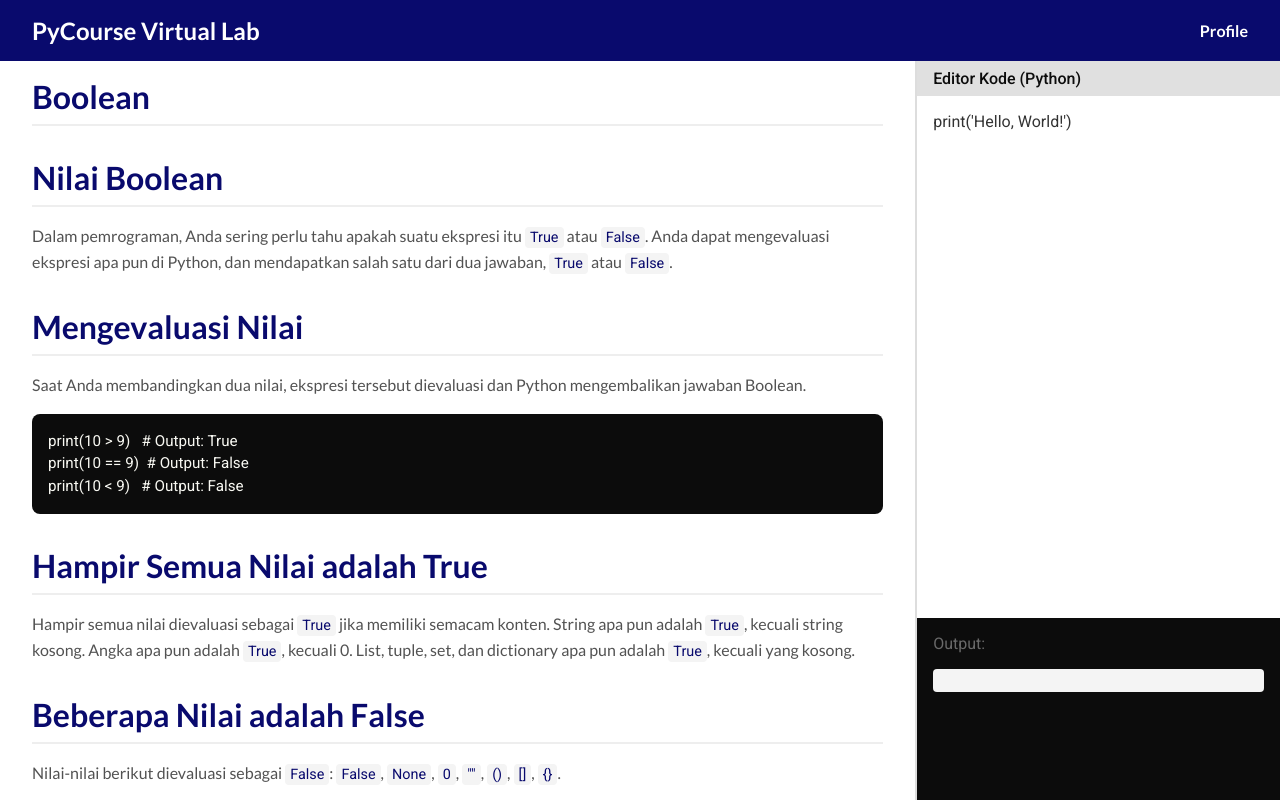
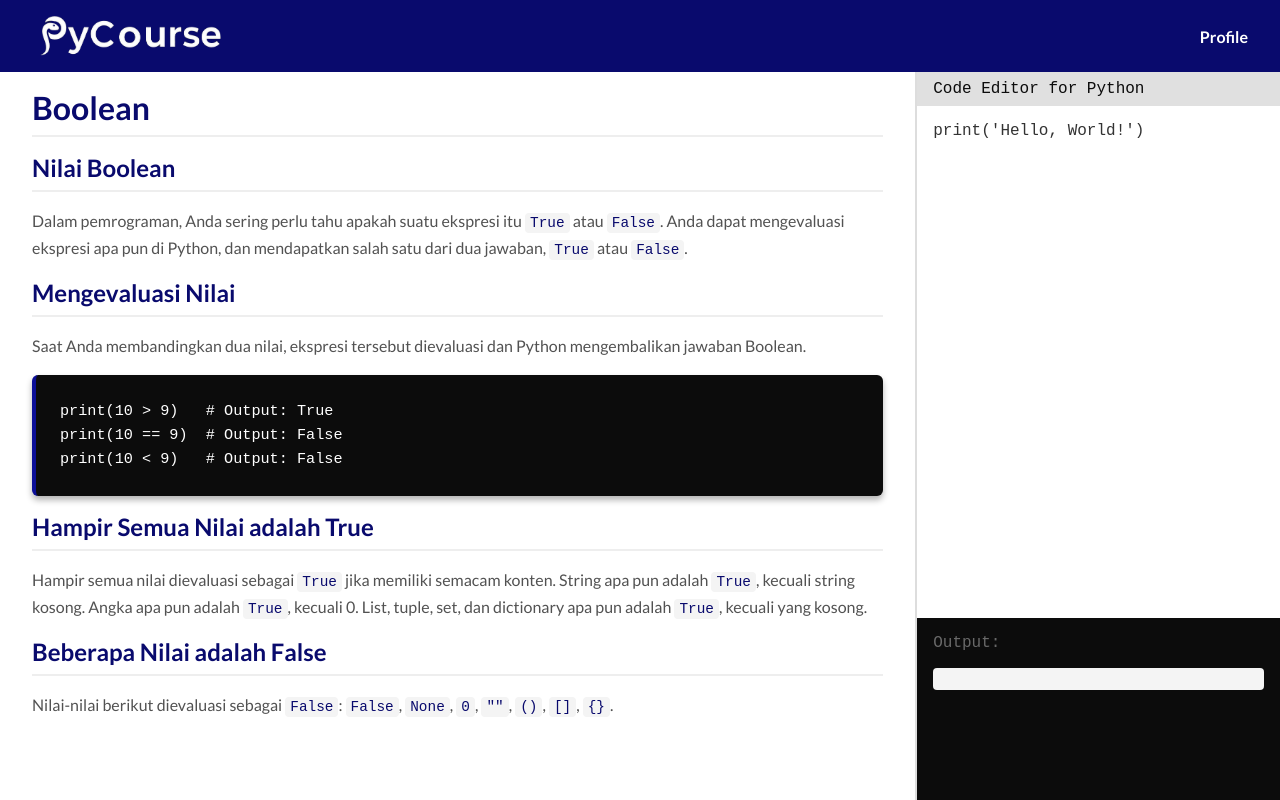
Before and after one commit to nathanpriandi/Virtual-Lab-PyCourse, a React (Vite) app in the folder frontend/: page /module/boolean in a window 1280 px wide. Built offline with nearby package versions, Linux system fonts and the light colour scheme.

Commit message:
fix: navbar logo and module page

```diff
--- a/frontend/src/components/CodeEditor.jsx
+++ b/frontend/src/components/CodeEditor.jsx
@@ -5,7 +5,7 @@ function CodeEditor() {
   return (
     <div className={styles.editorContainer}>
       <div className={styles.editorHeader}>
-        <span>Editor Kode (Python)</span>
+        <span>Code Editor for Python</span>
       </div>
       <textarea
         className={styles.textArea}
--- a/frontend/src/components/CodeEditor.module.css
+++ b/frontend/src/components/CodeEditor.module.css
@@ -9,7 +9,7 @@
 .editorHeader {
   background-color: #e0e0e0;
   padding: 0.5rem 1rem;
-  font-family: 'Roboto', monospace;
+  font-family: 'Courier New', Courier, monospace;
   font-weight: 500;
 }
 
@@ -17,7 +17,7 @@
   flex-grow: 1;
   border: none;
   padding: 1rem;
-  font-family: 'Roboto', monospace;
+  font-family: 'Courier New', Courier, monospace;
   font-size: 1rem;
   background-color: #fff;
   color: #333;
@@ -33,7 +33,7 @@
   background-color: var(--black-primary);
   color: var(--white-primary);
   padding: 1rem;
-  font-family: 'Roboto', monospace;
+  font-family: 'Courier New', Courier, monospace;
   overflow-y: auto;
 }
 
--- a/frontend/src/components/ModulePage.module.css
+++ b/frontend/src/components/ModulePage.module.css
@@ -37,10 +37,11 @@
   padding: 1rem;
   border-radius: 8px;
   overflow-x: auto;
+  font-family: 'Courier New', Courier, monospace;
 }
 
 .materiSide code {
-  font-family: 'Roboto', monospace;
+  font-family: 'Courier New', Courier, monospace;
 }
 
 /* ... (kode .pageContainer, .moduleLayout, dll. Anda) ... */
@@ -51,7 +52,7 @@
   font-size: 2rem; /* Ukuran lebih besar untuk sub-judul */
   font-weight: 700;
   color: var(--navy-blue-dark);
-  margin-top: 2rem;
+  margin-top: 1rem;
   margin-bottom: 1rem;
   border-bottom: 2px solid #eee; /* Garis bawah tipis */
   padding-bottom: 0.5rem;
@@ -61,9 +62,11 @@
   font-family: 'Lato', sans-serif;
   font-size: 1.5rem;
   font-weight: 700;
-  color: var(--black-primary);
-  margin-top: 1.5rem;
+  color: var(--navy-blue-dark);
+  margin-top: 1rem;
   margin-bottom: 0.5rem;
+  border-bottom: 2px solid #eee; /* Garis bawah tipis */
+  padding-bottom: 0.5rem;
 }
 
 .materiSide p, .materiSide ul, .materiSide li {
@@ -79,7 +82,7 @@
 }
 
 .materiSide code {
-  font-family: 'Roboto', monospace;
+  font-family: 'Courier New', Courier, monospace;
   background-color: #f4f4f4;
   color: var(--navy-blue-dark);
   padding: 2px 5px;
@@ -88,14 +91,17 @@
 }
 
 .materiSide pre {
-  font-family: 'Roboto', monospace;
-  background-color: var(--black-primary);
-  color: #f8f8f2; /* Warna teks terang untuk latar gelap */
-  padding: 1rem;
-  border-radius: 8px;
+  font-family: 'Courier New', Courier, monospace;
+  background-color: var(--black-primary); /* Background hitam gelap */
+  color: var(--white-primary); /* Teks putih */
+  padding: 1.5rem;
+  border-radius: 6px;
+  border-left: 4px solid var(--navy-blue-light); /* Border kiri biru terang */
   overflow-x: auto; /* Scroll horizontal jika kode panjang */
   font-size: 0.95rem;
-  line-height: 1.5;
+  line-height: 1.6;
+  box-shadow: 0 4px 6px rgba(0, 0, 0, 0.3); /* Shadow untuk depth */
+  position: relative;
 }
 
 /* Ini untuk menghapus style default 'code' di dalam 'pre' */
--- a/frontend/src/components/Navbar.jsx
+++ b/frontend/src/components/Navbar.jsx
@@ -1,12 +1,17 @@
 import React from 'react';
 import styles from './Navbar.module.css';
 import { Link } from 'react-router-dom';
+import logoImage from '../assets/pycourse-logo.png';
 
 function Navbar() {
   return (
     <nav className={styles.navbar}>
       <Link to="/" className={styles.logoLink}>
-        <h1>PyCourse Virtual Lab</h1>
+        <img
+          src={logoImage}
+          alt="PyCourse Logo"
+          className={styles.logoImage}
+        />
       </Link>
 
       <div className={styles.navLinks}>
--- a/frontend/src/components/Navbar.module.css
+++ b/frontend/src/components/Navbar.module.css
@@ -10,6 +10,8 @@
 .logoLink {
   text-decoration: none;
   color: var(--white-primary);
+  display: flex;
+  align-items: center;
 }
 
 .logoLink h1 {
@@ -33,3 +35,9 @@
 .navLink:hover {
   opacity: 0.8;
 }
+
+.logoImage {
+  height: 40px;
+  width: auto;
+  display: block;
+}
--- a/frontend/src/data/modules.js
+++ b/frontend/src/data/modules.js
@@ -3,10 +3,10 @@ export const modules = [
     id: 'variables-syntax',
     title: 'Variables & Syntax',
     materi: `
-      <h2>Memulai dengan Python</h2>
+      <h3>Memulai dengan Python</h3>
       <p>Python dikenal dengan sintaksnya yang sederhana dan mudah dibaca, mirip dengan bahasa Inggris. Python menggunakan indentasi (spasi di awal baris) untuk mendefinisikan blok kode, tidak seperti bahasa lain yang sering menggunakan kurung kurawal.</p>
 
-      <h2>Apa itu Variabel?</h2>
+      <h3>Apa itu Variabel?</h3>
       <p>Variabel adalah wadah untuk menyimpan nilai data. Dalam Python, variabel dibuat saat Anda pertama kali memberinya nilai. Anda tidak perlu mendeklarasikan tipe variabel secara eksplisit.</p>
       <pre><code># x adalah variabel bertipe int (integer)
 x = 5
@@ -17,10 +17,10 @@ nama = "Michael"
 print(x)
 print(nama)</code></pre>
 
-      <h2>Aturan Penamaan Variabel</h2>
+      <h3>Aturan Penamaan Variabel</h3>
       <p>Sebuah variabel harus dimulai dengan huruf atau karakter garis bawah (_). Variabel tidak bisa dimulai dengan angka dan hanya boleh berisi karakter alfanumerik dan garis bawah (A-z, 0-9, dan _). Ingat, nama variabel di Python bersifat <b>case-sensitive</b> (<code>usia</code> dan <code>USIA</code> adalah dua variabel yang berbeda).</p>
 
-      <h2>Komentar (Comments)</h2>
+      <h3>Komentar (Comments)</h3>
       <p>Komentar digunakan untuk menjelaskan kode dan membuat kode lebih mudah dibaca. Komentar di Python dimulai dengan tanda <code>#</code>.</p>
       <pre><code># Ini adalah komentar satu baris
 print("Hello, World!")</code></pre>
@@ -30,7 +30,7 @@ print("Hello, World!")</code></pre>
     id: 'data-types',
     title: 'Data Types',
     materi: `
-      <h2>Tipe Data Bawaan</h2>
+      <h3>Tipe Data Bawaan</h3>
       <p>Variabel dapat menyimpan data dari tipe yang berbeda, dan tipe yang berbeda dapat melakukan hal yang berbeda. Python memiliki tipe data bawaan berikut secara default:</p>
       <ul>
         <li><b>Text Type:</b> <code>str</code></li>
@@ -42,7 +42,7 @@ print("Hello, World!")</code></pre>
         <li><b>Binary Types:</b> <code>bytes</code>, <code>bytearray</code>, <code>memoryview</code></li>
       </ul>
 
-      <h2>Mendapatkan Tipe Data</h2>
+      <h3>Mendapatkan Tipe Data</h3>
       <p>Anda bisa mendapatkan tipe data dari variabel apa pun dengan menggunakan fungsi <code>type()</code>.</p>
       <pre><code>x = 5
 print(type(x))  # Output: <class 'int'>
@@ -58,7 +58,7 @@ print(type(z))  # Output: <class 'float'></code></pre>
     id: 'numbers',
     title: 'Numbers',
     materi: `
-      <h2>Tipe Angka Python</h2>
+      <h3>Tipe Angka Python</h3>
       <p>Ada tiga tipe angka numerik dalam Python: <code>int</code>, <code>float</code>, dan <code>complex</code>.</p>
 
       <h3>Integer (int)</h3>
@@ -84,7 +84,7 @@ z = -5j</code></pre>
     id: 'casting',
     title: 'Casting',
     materi: `
-      <h2>Apa itu Casting?</h2>
+      <h3>Apa itu Casting?</h3>
       <p>Terkadang, Anda mungkin perlu menentukan tipe data pada sebuah variabel. Ini dapat dilakukan dengan *casting*. Python adalah bahasa berorientasi objek, dan karenanya ia menggunakan fungsi konstruktor untuk melakukan casting:</p>
       <ul>
         <li><code>int()</code> - membuat bilangan bulat dari literal integer, float (dengan membulatkan ke bawah), atau string (jika string mewakili bilangan bulat).</li>
@@ -92,7 +92,7 @@ z = -5j</code></pre>
         <li><code>str()</code> - membuat string dari berbagai tipe data, termasuk integer, float, dan string.</li>
       </ul>
 
-      <h2>Contoh Casting</h2>
+      <h3>Contoh Casting</h3>
       <pre><code># Integer
 x = int(1)     # x akan menjadi 1
 y = int(2.8)   # y akan menjadi 2
@@ -113,19 +113,19 @@ u = str(3.0)     # u akan menjadi '3.0'</code></pre>
     id: 'boolean',
     title: 'Boolean',
     materi: `
-      <h2>Nilai Boolean</h2>
+      <h3>Nilai Boolean</h3>
       <p>Dalam pemrograman, Anda sering perlu tahu apakah suatu ekspresi itu <code>True</code> atau <code>False</code>. Anda dapat mengevaluasi ekspresi apa pun di Python, dan mendapatkan salah satu dari dua jawaban, <code>True</code> atau <code>False</code>.</p>
 
-      <h2>Mengevaluasi Nilai</h2>
+      <h3>Mengevaluasi Nilai</h3>
       <p>Saat Anda membandingkan dua nilai, ekspresi tersebut dievaluasi dan Python mengembalikan jawaban Boolean.</p>
       <pre><code>print(10 > 9)   # Output: True
 print(10 == 9)  # Output: False
 print(10 < 9)   # Output: False</code></pre>
 
-      <h2>Hampir Semua Nilai adalah True</h2>
+      <h3>Hampir Semua Nilai adalah True</h3>
       <p>Hampir semua nilai dievaluasi sebagai <code>True</code> jika memiliki semacam konten. String apa pun adalah <code>True</code>, kecuali string kosong. Angka apa pun adalah <code>True</code>, kecuali 0. List, tuple, set, dan dictionary apa pun adalah <code>True</code>, kecuali yang kosong.</p>
 
-      <h2>Beberapa Nilai adalah False</h2>
+      <h3>Beberapa Nilai adalah False</h3>
       <p>Nilai-nilai berikut dievaluasi sebagai <code>False</code>: <code>False</code>, <code>None</code>, <code>0</code>, <code>""</code>, <code>()</code>, <code>[]</code>, <code>{}</code>.</p>
     `
   },
@@ -133,7 +133,7 @@ print(10 < 9)   # Output: False</code></pre>
     id: 'operator',
     title: 'Operator',
     materi: `
-      <h2>Operator Python</h2>
+      <h3>Operator Python</h3>
       <p>Operator digunakan untuk melakukan operasi pada variabel dan nilai. Python membagi operator ke dalam beberapa grup:</p>
       <ul>
         <li>Operator Aritmatika</li>
@@ -144,7 +144,7 @@ print(10 < 9)   # Output: False</code></pre>
         <li>Operator Keanggotaan (Membership)</li>
       </ul>
 
-      <h2>Operator Aritmatika</h2>
+      <h3>Operator Aritmatika</h3>
       <p>Digunakan dengan nilai numerik untuk melakukan operasi matematika umum:</p>
       <ul>
         <li><code>+</code> (Penjumlahan)</li>
@@ -161,7 +161,7 @@ print(x + y)  # Output: 13
 print(x % y)  # Output: 1
 print(x // y) # Output: 3</code></pre>
 
-      <h2>Operator Perbandingan</h2>
+      <h3>Operator Perbandingan</h3>
       <p>Digunakan untuk membandingkan dua nilai:</p>
       <ul>
         <li><code>==</code> (Sama dengan)</li>
@@ -177,7 +177,7 @@ print(x // y) # Output: 3</code></pre>
     id: 'if-else',
     title: 'If Else',
     materi: `
-      <h2>Kondisi Python dan Pernyataan If</h2>
+      <h3>Kondisi Python dan Pernyataan If</h3>
       <p>Python mendukung kondisi logika umum dari matematika:</p>
       <ul>
         <li>Sama dengan: <code>a == b</code></li>
@@ -188,7 +188,7 @@ print(x // y) # Output: 3</code></pre>
         <li>Lebih besar dari atau sama dengan: <code>a >= b</code></li>
       </ul>
 
-      <h2>If, Elif, dan Else</h2>
+      <h3>If, Elif, dan Else</h3>
       <p>Kondisi ini dapat digunakan dalam pernyataan "if" dan "loop".</p>
       <pre><code>a = 200
 b = 33
@@ -212,7 +212,7 @@ else:
     id: 'while-loop',
     title: 'While Loop',
     materi: `
-      <h2>Python While Loop</h2>
+      <h3>Python While Loop</h3>
       <p>Dengan *while loop*, kita dapat mengeksekusi satu set pernyataan selama kondisi bernilai benar (True).</p>
       <pre><code># Cetak i selama i kurang dari 6
 i = 1
@@ -221,7 +221,7 @@ while i < 6:
   i += 1  # Penting! Jangan lupa menaikkan i</code></pre>
       <p><b>Penting:</b> Ingatlah untuk menambah nilai variabel i, jika tidak, *loop* akan berlanjut selamanya (infinite loop).</p>
 
-      <h2>Kata Kunci <code>break</code></h2>
+      <h3>Kata Kunci <code>break</code></h3>
       <p>Dengan pernyataan <code>break</code>, kita dapat menghentikan *loop* bahkan jika kondisi *while* masih benar.</p>
       <pre><code># Keluar dari loop saat i adalah 3
 i = 1
@@ -231,7 +231,7 @@ while i < 6:
     break
   i += 1</code></pre>
 
-      <h2>Kata Kunci <code>continue</code></h2>
+      <h3>Kata Kunci <code>continue</code></h3>
       <p>Dengan pernyataan <code>continue</code>, kita dapat menghentikan iterasi saat ini dan melanjutkan ke iterasi berikutnya.</p>
       <pre><code># Lewati iterasi jika i adalah 3
 i = 0
@@ -246,16 +246,16 @@ while i < 6:
     id: 'for-loop',
     title: 'For Loop',
     materi: `
-      <h2>Python For Loop</h2>
+      <h3>Python For Loop</h3>
       <p>Sebuah *for loop* digunakan untuk melakukan iterasi (perulangan) pada sebuah urutan (seperti <code>list</code>, <code>tuple</code>, <code>dict</code>, <code>set</code>, atau <code>string</code>).</p>
 
-      <h2>Iterasi pada String</h2>
+      <h3>Iterasi pada String</h3>
       <p>Bahkan string adalah objek yang dapat diiterasi, mereka berisi urutan karakter:</p>
       <pre><code># Ulangi huruf-huruf dalam kata "banana"
 for x in "banana":
   print(x)</code></pre>
 
-      <h2>Kata Kunci <code>break</code></h2>
+      <h3>Kata Kunci <code>break</code></h3>
       <p>Sama seperti di *while loop*, <code>break</code> dapat menghentikan *loop* sebelum selesai.</p>
       <pre><code>fruits = ["apple", "banana", "cherry"]
 for x in fruits:
@@ -263,7 +263,7 @@ for x in fruits:
   if x == "banana":
     break</code></pre>
 
-      <h2>Fungsi <code>range()</code></h2>
+      <h3>Fungsi <code>range()</code></h3>
       <p>Untuk mengulang blok kode sebanyak jumlah tertentu, kita bisa menggunakan fungsi <code>range()</code>. Fungsi <code>range()</code> mengembalikan urutan angka, dimulai dari 0 secara default, dan bertambah 1, dan berakhir pada angka yang ditentukan.</p>
       <pre><code># Cetak angka dari 0 hingga 5
 for x in range(6):
@@ -274,10 +274,10 @@ for x in range(6):
     id: 'functions',
     title: 'Functions',
     materi: `
-      <h2>Apa itu Fungsi?</h2>
+      <h3>Apa itu Fungsi?</h3>
       <p>Fungsi adalah blok kode yang hanya berjalan ketika dipanggil. Anda dapat meneruskan data, yang dikenal sebagai parameter, ke dalam suatu fungsi. Sebuah fungsi dapat mengembalikan data sebagai hasilnya.</p>
 
-      <h2>Membuat dan Memanggil Fungsi</h2>
+      <h3>Membuat dan Memanggil Fungsi</h3>
       <p>Dalam Python, fungsi didefinisikan menggunakan kata kunci <code>def</code>:</p>
       <pre><code># Mendefinisikan fungsi
 def sapaan_saya():
@@ -286,7 +286,7 @@ def sapaan_saya():
 # Memanggil fungsi
 sapaan_saya()</code></pre>
 
-      <h2>Argumen (Parameter)</h2>
+      <h3>Argumen (Parameter)</h3>
       <p>Informasi dapat diteruskan ke fungsi sebagai argumen. Argumen ditentukan setelah nama fungsi, di dalam tanda kurung.</p>
       <pre><code>def sapaan_nama(nama):
   print("Halo, " + nama + "!")
@@ -294,7 +294,7 @@ sapaan_saya()</code></pre>
 sapaan_nama("Michael")
 sapaan_nama("Budi")</code></pre>
 
-      <h2>Kata Kunci <code>return</code></h2>
+      <h3>Kata Kunci <code>return</code></h3>
       <p>Untuk membiarkan fungsi mengembalikan nilai, gunakan pernyataan <code>return</code>:</p>
       <pre><code>def kali_lima(x):
   return 5 * x
--- a/frontend/src/index.css
+++ b/frontend/src/index.css
@@ -25,7 +25,7 @@ h1, h2, h3, h4, h5, h6 {
 
 /* 4. Aturan untuk Elemen Kode */
 code, pre {
-  font-family: 'Roboto', monospace; /* Font khusus untuk kode */
+  font-family: 'Courier New', Courier, monospace; /* Font khusus untuk kode */
   background-color: #f4f4f4;
   padding: 2px 4px;
   border-radius: 4px;
```
Also changed, not shown: frontend/src/assets/pycourse-logo.png (added).
